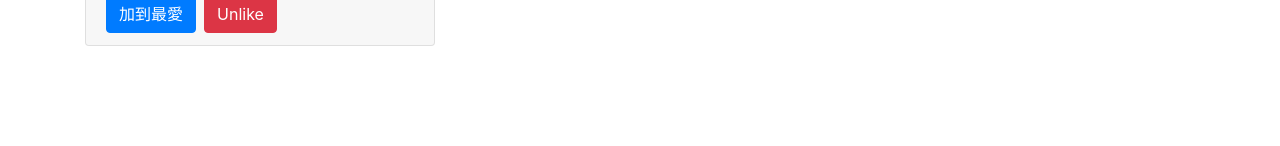
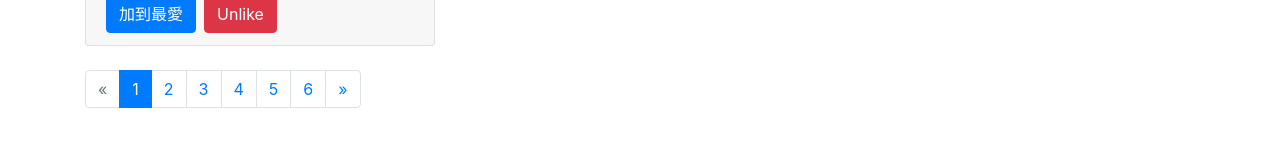
Before and after one commit to winnie48562000/forum-front-end-vue, a Vue app: page /#/restaurants in a window 1280 px wide. Shown: the part 1744-1890 px from the top of the page. Before the commit the page ends 1862 px from the top, so only its background shows below. Built offline with nearby package versions, Linux system fonts and the light colour scheme.

Commit message:
RestaurantsPagination

```diff
--- /dev/null
+++ b/src/components/RestaurantsPagination.vue
@@ -0,0 +1,74 @@
+<template>
+  <nav aria-label="Page navigation example">
+    <ul class="pagination">
+      <!-- 前一頁 previousPage -->
+      <li :class="['page-item', { disabled: currentPage === 1 }]">
+        <router-link
+          class="page-link"
+          aria-label="Previous"
+          :to="{
+            name: 'restaurants',
+            query: { categoryId, page: previousPage }
+          }"
+        >
+          <span aria-hidden="true">&laquo;</span>
+        </router-link>
+      </li>
+
+      <li
+        v-for="page in totalPage"
+        :key="page"
+        :class="['page-item', { active: currentPage === page }]"
+      >
+        <router-link
+          class="page-link"
+          :to= "{ name: 'restaurants', query: { page, categoryId } }"
+        >
+          {{ page }}
+        </router-link>
+      </li>
+
+      <!-- 後一頁 nextPage -->
+      <li :class="['page-item', { disabled: currentPage === totalPage.length }]">
+        <router-link
+          class="page-link"
+          aria-label="Next"
+          :to="{
+            name: 'restaurants',
+            query: { categoryId, page: nextPage }
+          }"
+        >
+          <span aria-hidden="true">&raquo;</span>
+        </router-link>
+      </li>
+    </ul>
+  </nav>
+</template>
+
+<script>
+export default {
+  name: 'RestaurantsPagination',
+  props: {
+    categoryId: {
+      type: [Number, String],
+      default: ''
+    },
+    currentPage: {
+      type: Number,
+      default: 1
+    },
+    totalPage: {
+      type: Array,
+      required: true
+    },
+    previousPage: {
+      type: Number,
+      required: true
+    },
+    nextPage: {
+      type: Number,
+      required: true
+    }
+  }
+}
+</script>
--- a/src/views/Restaurants.vue
+++ b/src/views/Restaurants.vue
@@ -14,13 +14,22 @@
     </div>
 
     <!-- RestaurantsPagination -->
+    <RestaurantsPagination
+      :current-page="currentPage"
+      :total-page="totalPage"
+      :previous-page="previousPage"
+      :next-page="nextPage"
+      :category-id="categoryId"
+    />
   </div>
 </template>
 
 <script>
 import NavTabs from './../components/NavTabs'
 import RestaurantCard from './../components/RestaurantCard'
-import RestaurantsNavPills from './../components/RestaurantNavPills'
+import RestaurantsNavPills from './../components/RestaurantsNavPills'
+import RestaurantsPagination from './../components/RestaurantsPagination'
+
 
 const dummyData = {
     "restaurants": [
@@ -298,7 +307,8 @@ export default {
   components: {
     NavTabs,
     RestaurantCard,
-    RestaurantsNavPills
+    RestaurantsNavPills,
+    RestaurantsPagination
   },
   data () {
     return {
@@ -306,7 +316,9 @@ export default {
       categories: [],
       categoryId: -1,
       currentPage: 1,
-      totalPage: -1
+      totalPage: -1,
+      previousPage: -1,
+      nextPage: -1
     }
   },
   created() {
@@ -314,12 +326,14 @@ export default {
   },
   methods: {
     fetchRestaurants() {
-      const { restaurants, categories, categoryId, page, totalPage} = dummyData
+      const { restaurants, categories, categoryId, page, totalPage, prev, next } = dummyData
       this.restaurants = restaurants
       this.categories = categories
       this.categoryId = categoryId
       this.currentPage = page
       this.totalPage = totalPage
+      this.previousPage = prev
+      this.nextPage = next
     }
   }
 }
```
Also changed, not shown: src/components/RestaurantsNavPills.vue (renamed from src/components/RestaurantNavPills.vue).
